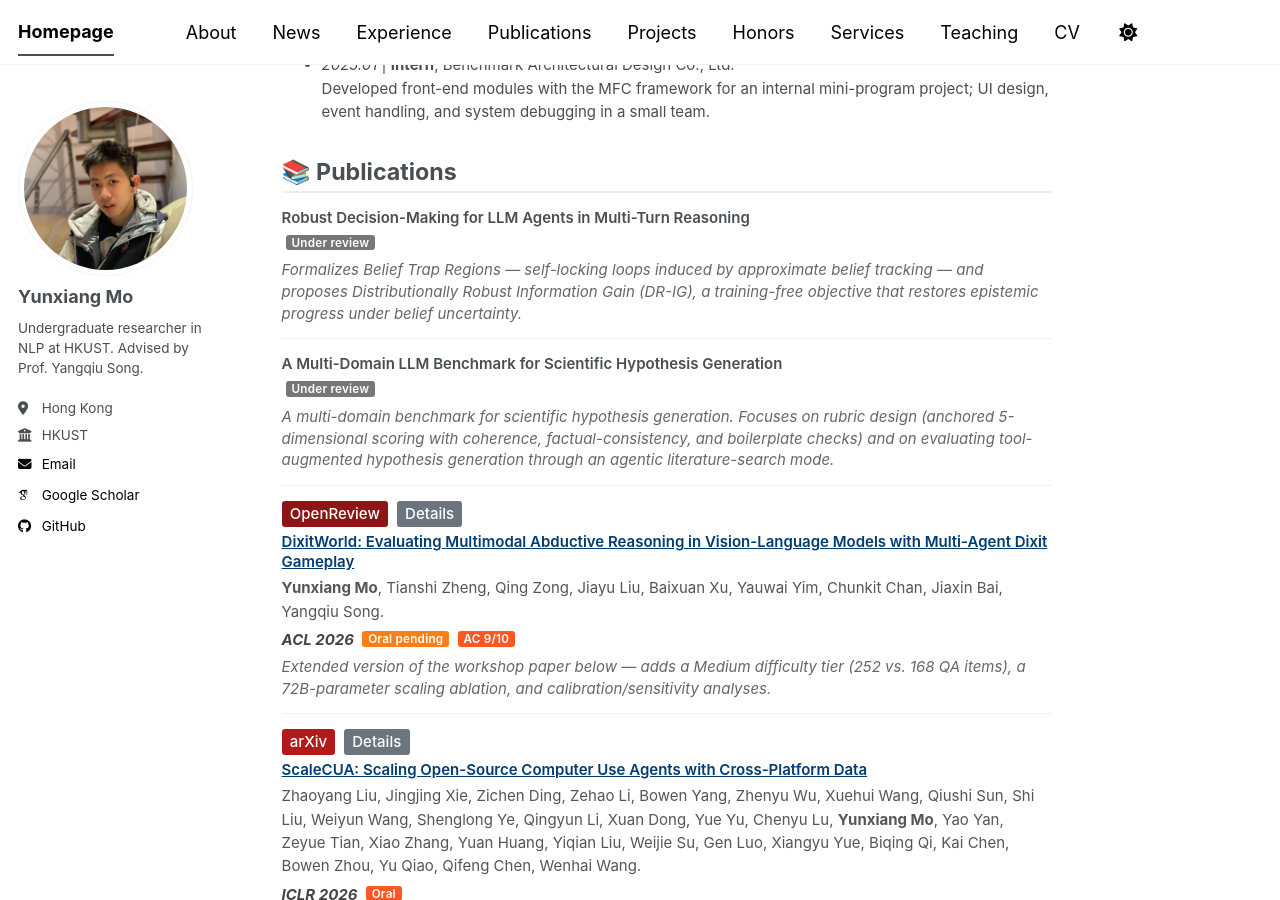
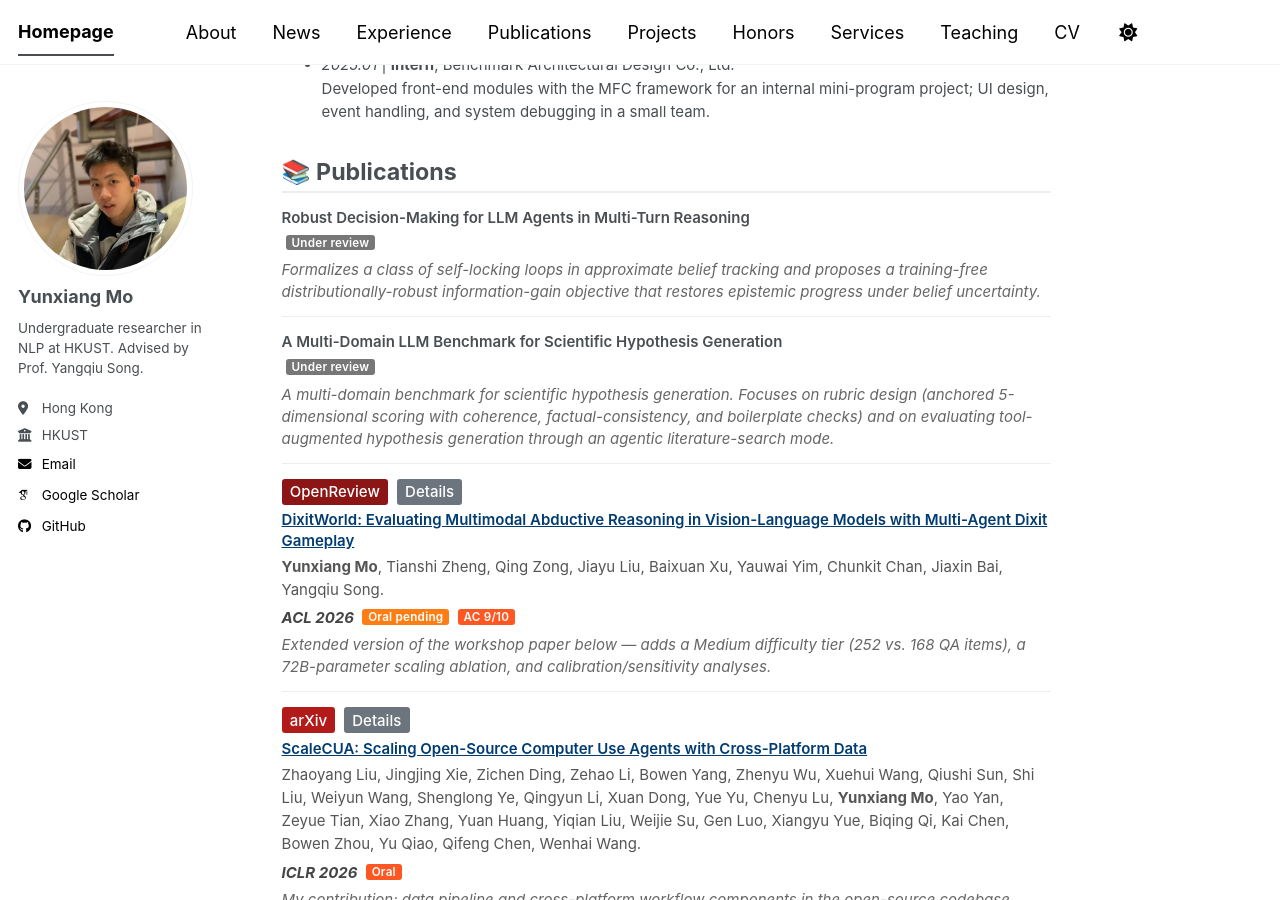
Before and after one commit to moyunxiang/moyunxiang.github.io, a Jekyll site: the page built from _pages/about.md, in a window 1280 px wide and 900 px high, scrolled down 844 px. Built offline with Jekyll 4.4.1, drawn with Linux system fonts in a browser that asks for light colours; some web fonts are replaced; a script bundle is joined from its source files by our own code; library files that are not in the unit come from our copies.

Commit message:
Publications: anonymize first under-review entry (drop 'Belief Trap Regions' and 'DR-IG' names for double-blind)

```diff
--- a/_pages/about.md
+++ b/_pages/about.md
@@ -45,7 +45,7 @@ I am currently looking for a **research-exchange position in the U.S.** for the
   <div class="paper-box-text">
     <p class="paper-title">Robust Decision-Making for LLM Agents in Multi-Turn Reasoning</p>
     <p class="paper-meta"><span class="paper-meta-highlight under-review">Under review</span></p>
-    <p class="paper-extra">Formalizes <em>Belief Trap Regions</em> — self-locking loops induced by approximate belief tracking — and proposes <em>Distributionally Robust Information Gain (DR-IG)</em>, a training-free objective that restores epistemic progress under belief uncertainty.</p>
+    <p class="paper-extra">Formalizes a class of self-locking loops in approximate belief tracking and proposes a training-free distributionally-robust information-gain objective that restores epistemic progress under belief uncertainty.</p>
   </div>
 </div>
 
```
